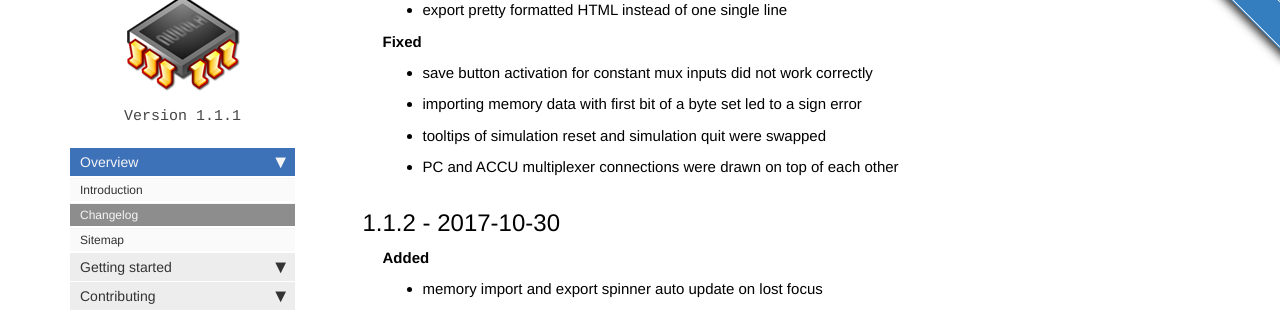
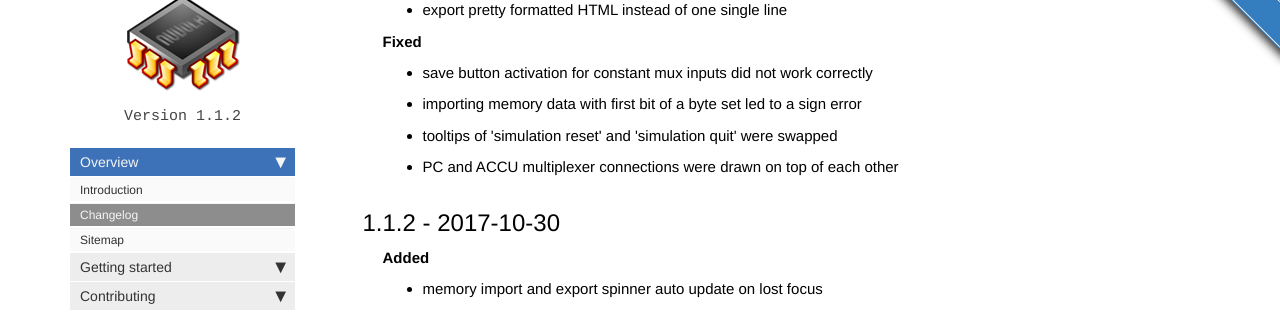
Before and after one commit to luhsra/MinimaxSimulator, a Jekyll site: the page built from changelog.md, in a window 1280 px wide and 900 px high, scrolled down 521 px. Shown: the part 133-445 px from the top of the window. Built offline with Jekyll 4.4.1, drawn with Linux system fonts in a browser that asks for light colours; nearby versions of some CDN libraries; comment, search, counter and statistics services are not loaded.

Commit message:
minor updates

```diff
--- a/_config.yml
+++ b/_config.yml
@@ -13,7 +13,7 @@ footer_image_location: /images/luh_ise_sra.png
 # variables
 sidebar_tagline: mmsim
 sidebar_image_location: /images/exe-icon.png
-sidebar_version: Version 1.1.1
+sidebar_version: Version 1.1.2
 theme_file: theme-blue.css
 
 exclude:
```
Also changed, not shown: changelog.md.
